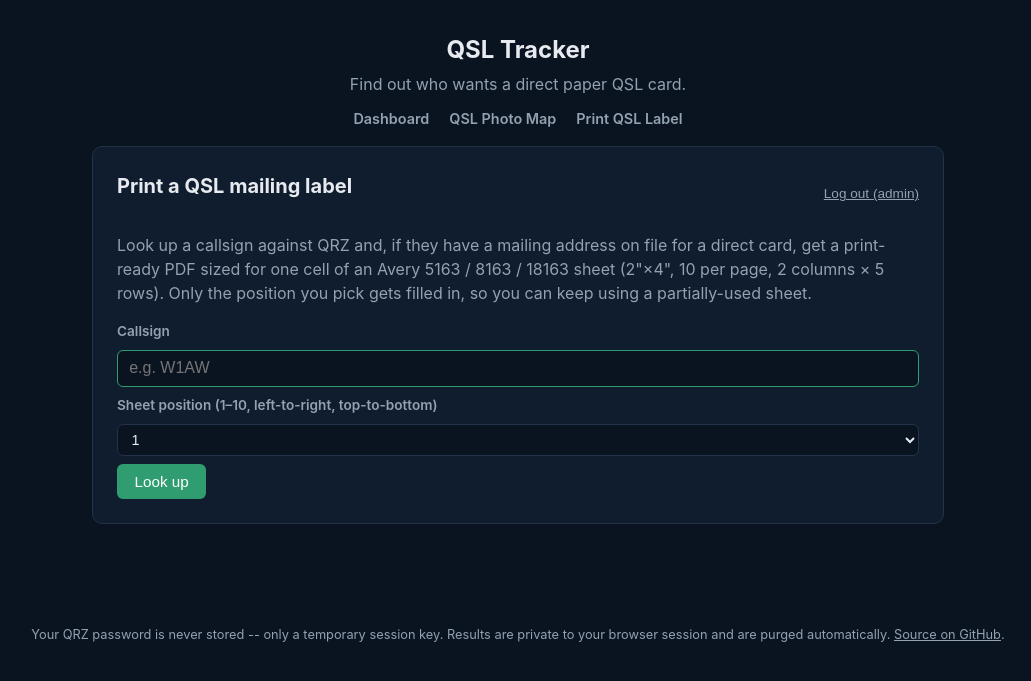
After one commit to Jnubbz/qsl-tracker, a Flask app: page /admin/label in a window 1280 px wide. The commit adds this page. Shown: the top 681 px of the page, without its empty margins (122-1153 px from the left). Run offline with Flask 3, Linux system fonts and the light colour scheme; the visitor is signed in with stand-in values (Sample User, id 1); data that the repository does not hold is empty.

Commit message:
Add QRZ mailing-label print feature

```diff
--- a/app.py
+++ b/app.py
@@ -23,6 +23,7 @@ from functools import wraps
 from flask import Flask, Response, abort, flash, redirect, render_template, request, session, url_for
 
 import db
+import labels
 import photomap_store
 from adif import distinct_callsigns, parse_adif
 from mailer import send_qsl_request_email
@@ -413,6 +414,93 @@ def admin_logout():
     return redirect(url_for("index"))
 
 
+@app.route("/admin/label")
+@admin_required
+def admin_label():
+    """Ad-hoc QSL mailing-label lookup. Looks up one callsign against QRZ
+    (reusing the same lookup_callsign() address-eligibility gating as the
+    main dashboard -- see qrz.py) and, if there's an address on file for
+    a direct card, shows an on-screen preview plus a link to a print-ready
+    PDF (see /admin/label/pdf and labels.py) sized for one cell of an
+    Avery 5163/8163/18163 2"x4" shipping-label sheet."""
+    callsign = request.args.get("callsign", "").strip().upper()
+    position = labels.clamp_position(_parse_int(request.args.get("position"), default=1))
+    record = None
+    error = None
+
+    if callsign:
+        key = qrz_key_or_none()
+        if not key:
+            return redirect(
+                url_for(
+                    "admin_login",
+                    next=url_for("admin_label", callsign=callsign, position=position),
+                )
+            )
+        try:
+            record = lookup_callsign(key, callsign)
+            if not record.accepts_direct:
+                error = (
+                    f"No mailing address on file for {record.callsign} that they've "
+                    "made available for a direct card -- either QRZ has no address, "
+                    "they've opted out of direct QSLs, or cards should route through "
+                    "a QSL manager instead."
+                )
+                record = None
+        except QrzError as exc:
+            error = f"QRZ lookup failed: {exc}"
+        except Exception:
+            error = "Couldn't reach QRZ right now. Try again in a moment."
+
+    return render_template(
+        "admin_label.html",
+        callsign=callsign,
+        position=position,
+        label_count=labels.LABEL_COUNT,
+        record=record,
+        label_lines=labels.label_lines(record) if record else [],
+        error=error,
+    )
+
+
+@app.route("/admin/label/pdf")
+@admin_required
+def admin_label_pdf():
+    callsign = request.args.get("callsign", "").strip().upper()
+    position = labels.clamp_position(_parse_int(request.args.get("position"), default=1))
+    if not callsign:
+        abort(400)
+
+    key = qrz_key_or_none()
+    if not key:
+        abort(401)
+
+    try:
+        record = lookup_callsign(key, callsign)
+    except QrzError:
+        abort(404)
+    except Exception:
+        abort(502)
+
+    if not record.accepts_direct:
+        abort(404)
+
+    pdf_bytes = labels.generate_avery_5163_pdf(record, position)
+    filename = f"qsl-label-{record.callsign}.pdf"
+    return Response(
+        pdf_bytes,
+        mimetype="application/pdf",
+        headers={"Content-Disposition": f"attachment; filename={filename}"},
+    )
+
+
+def _parse_int(raw: str | None, default: int) -> int:
+    try:
+        return int(raw) if raw is not None else default
+    except ValueError:
+        return default
+
+
 @app.route("/admin/photomap/import-adif", methods=["GET", "POST"])
 @admin_required
 def admin_import_adif():
--- /dev/null
+++ b/labels.py
@@ -0,0 +1,133 @@
+"""
+Generate print-ready QSL mailing-label PDFs from a QrzRecord.
+
+Supports one sheet layout for now: Avery 5163 / 8163 / 18163 (and their
+many geometric twins -- 5263, 5513, 5523, 5795, 5923, 5963, and others
+Avery lists as compatible), the standard 2"x4" shipping-label sheet, 10
+labels per US Letter page (2 columns x 5 rows).
+
+Geometry below is Avery's own published spec for that layout and was
+sanity-checked by hand: it has to add up to an exact 8.5in x 11in sheet,
+and does:
+    LEFT_MARGIN + 2*LABEL_W + H_GAP + RIGHT_MARGIN == 8.5in
+    TOP_MARGIN + 5*LABEL_H + BOTTOM_MARGIN == 11.0in
+
+The PDF is always a full US Letter page with only ONE label position
+filled in and the rest left blank, so a partially-used physical sheet
+(common once you're printing labels one lookup at a time) can be fed
+back into the printer at whichever position is still unused.
+"""
+from __future__ import annotations
+
+import io
+
+from reportlab.lib.pagesizes import letter
+from reportlab.lib.units import inch
+from reportlab.pdfbase.pdfmetrics import stringWidth
+from reportlab.pdfgen import canvas
+
+from qrz import QrzRecord
+
+PAGE_W, PAGE_H = letter  # 8.5in x 11in, in points
+
+LABEL_W = 4.0 * inch
+LABEL_H = 2.0 * inch
+TOP_MARGIN = 0.5 * inch
+LEFT_MARGIN = 0.162 * inch
+H_PITCH = 4.188 * inch  # column-to-column distance (label width + gap)
+V_PITCH = 2.0 * inch    # row-to-row distance (no vertical gap on this layout)
+COLUMNS = 2
+ROWS = 5
+LABEL_COUNT = COLUMNS * ROWS
+
+# Inset from the label's own edges so text never sits near a die-cut edge.
+PADDING = 0.2 * inch
+
+HEADER_FONT, HEADER_SIZE = "Helvetica-Bold", 12
+BODY_FONT, BODY_SIZE = "Helvetica", 10.5
+LINE_HEIGHT = 0.19 * inch
+
+
+def clamp_position(position: int) -> int:
+    return max(1, min(LABEL_COUNT, position))
+
+
+def _label_origin(position: int) -> tuple[float, float]:
+    """Bottom-left corner (PDF points, origin bottom-left of the page) of
+    the label at `position` (1-10, numbered left-to-right, top-to-bottom)."""
+    index = clamp_position(position) - 1
+    row, col = divmod(index, COLUMNS)
+    x = LEFT_MARGIN + col * H_PITCH
+    y = PAGE_H - TOP_MARGIN - (row + 1) * V_PITCH
+    return x, y
+
+
+def _wrap(text: str, font: str, size: float, max_width: float) -> list[str]:
+    """Greedy word-wrap so a long street address/city line never runs
+    past the label's right edge instead of just overflowing silently."""
+    words = text.split()
+    if not words:
+        return []
+    lines: list[str] = []
+    current = words[0]
+    for word in words[1:]:
+        candidate = f"{current} {word}"
+        if stringWidth(candidate, font, size) <= max_width:
+            current = candidate
+        else:
+            lines.append(current)
+            current = word
+    lines.append(current)
+    return lines
+
+
+def _city_line(record: QrzRecord) -> str:
+    city_line = ", ".join(p for p in (record.city, record.state) if p)
+    if record.zip_code:
+        city_line = f"{city_line} {record.zip_code}".strip()
+    return city_line
+
+
+def label_lines(record: QrzRecord) -> list[tuple[str, str, float]]:
+    """The (text, font, size) lines a label for `record` renders, already
+    wrapped to fit -- shared by the PDF generator and anything that wants
+    to preview the same content (e.g. the admin page)."""
+    header = record.name.strip()
+    header = f"{header}  ({record.callsign})" if header else record.callsign
+
+    raw_lines = [header] + [
+        line for line in (record.address, _city_line(record), record.country) if line
+    ]
+
+    max_width = LABEL_W - 2 * PADDING
+    out: list[tuple[str, str, float]] = []
+    for i, text in enumerate(raw_lines):
+        font, size = (HEADER_FONT, HEADER_SIZE) if i == 0 else (BODY_FONT, BODY_SIZE)
+        for wrapped in _wrap(text, font, size, max_width):
+            out.append((wrapped, font, size))
+    return out
+
+
+def generate_avery_5163_pdf(record: QrzRecord, position: int = 1) -> bytes:
+    """Render a US Letter PDF with one QSL mailing label filled in at
+    `position` (1-10), everything else left blank."""
+    x0, y0 = _label_origin(position)
+    lines = label_lines(record)
+
+    block_height = LINE_HEIGHT * len(lines)
+    top_of_block = y0 + (LABEL_H + block_height) / 2
+    inner_x = x0 + PADDING
+
+    buffer = io.BytesIO()
+    c = canvas.Canvas(buffer, pagesize=letter)
+    c.setTitle(f"QSL mailing label -- {record.callsign}")
+
+    y = top_of_block - LINE_HEIGHT
+    for text, font, size in lines:
+        c.setFont(font, size)
+        c.drawString(inner_x, y, text)
+        y -= LINE_HEIGHT
+
+    c.showPage()
+    c.save()
+    return buffer.getvalue()
--- a/requirements.txt
+++ b/requirements.txt
@@ -2,3 +2,4 @@ Flask>=3.0,<4.0
 requests>=2.31,<3.0
 gunicorn>=22.0,<23.0
 boto3>=1.34,<2.0
+reportlab>=4.0,<5.0
--- /dev/null
+++ b/templates/admin_label.html
@@ -0,0 +1,57 @@
+{% extends "base.html" %}
+{% block title %}Print QSL Label{% endblock %}
+{% block content %}
+  <section class="card">
+    <div class="dashboard-top">
+      <h1>Print a QSL mailing label</h1>
+      <form method="post" action="{{ url_for('admin_logout') }}">
+        <button type="submit" class="link-button">Log out (admin)</button>
+      </form>
+    </div>
+    <p class="muted">
+      Look up a callsign against QRZ and, if they have a mailing address on
+      file for a direct card, get a print-ready PDF sized for one cell of an
+      Avery 5163 / 8163 / 18163 sheet (2"&times;4", 10 per page, 2 columns
+      &times; 5 rows). Only the position you pick gets filled in, so you can
+      keep using a partially-used sheet.
+    </p>
+
+    <form method="get" action="{{ url_for('admin_label') }}" id="label-form">
+      <label for="callsign">Callsign</label>
+      <input type="text" id="callsign" name="callsign" value="{{ callsign }}" placeholder="e.g. W1AW" required autofocus>
+
+      <label for="position">Sheet position (1&ndash;{{ label_count }}, left-to-right, top-to-bottom)</label>
+      <select id="position" name="position">
+        {% for i in range(1, label_count + 1) %}
+          <option value="{{ i }}" {% if i == position %}selected{% endif %}>{{ i }}</option>
+        {% endfor %}
+      </select>
+
+      <button type="submit">Look up</button>
+    </form>
+  </section>
+
+  {% if error %}
+    <section class="card">
+      <p class="flag-missing">{{ error }}</p>
+    </section>
+  {% endif %}
+
+  {% if record %}
+    <section class="card">
+      <h1>Preview</h1>
+      <div class="label-preview">
+        {% for text, font, size in label_lines %}
+          <p class="{{ 'label-preview-header' if loop.first else 'label-preview-line' }}">{{ text }}</p>
+        {% endfor %}
+      </div>
+      <p class="muted" style="margin-top: 1rem;">
+        Position {{ position }} of {{ label_count }} on the Avery 5163/8163/18163
+        layout. Sourced from QRZ just now &mdash; not saved anywhere in QSL Tracker.
+      </p>
+      <a class="button-link"
+         href="{{ url_for('admin_label_pdf', callsign=record.callsign, position=position) }}"
+         target="_blank" rel="noopener">Download PDF label</a>
+    </section>
+  {% endif %}
+{% endblock %}
--- a/templates/base.html
+++ b/templates/base.html
@@ -14,6 +14,9 @@
     <nav class="site-nav">
       <a href="{{ url_for('index') }}">Dashboard</a>
       <a href="{{ url_for('photomap') }}">QSL Photo Map</a>
+      {% if session.get('is_admin') %}
+        <a href="{{ url_for('admin_label') }}">Print QSL Label</a>
+      {% endif %}
     </nav>
   </header>
 
```
Also changed, not shown: static/style.css (+47 -0 lines).
